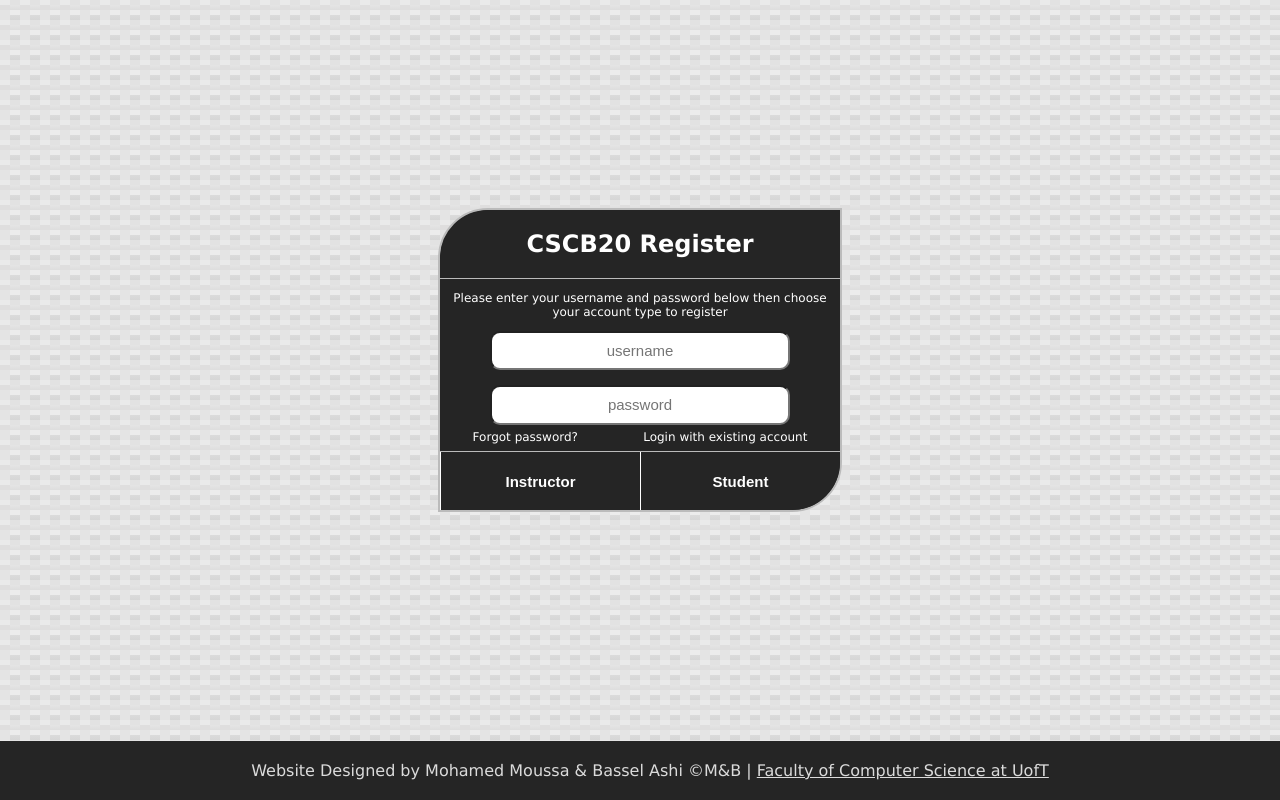
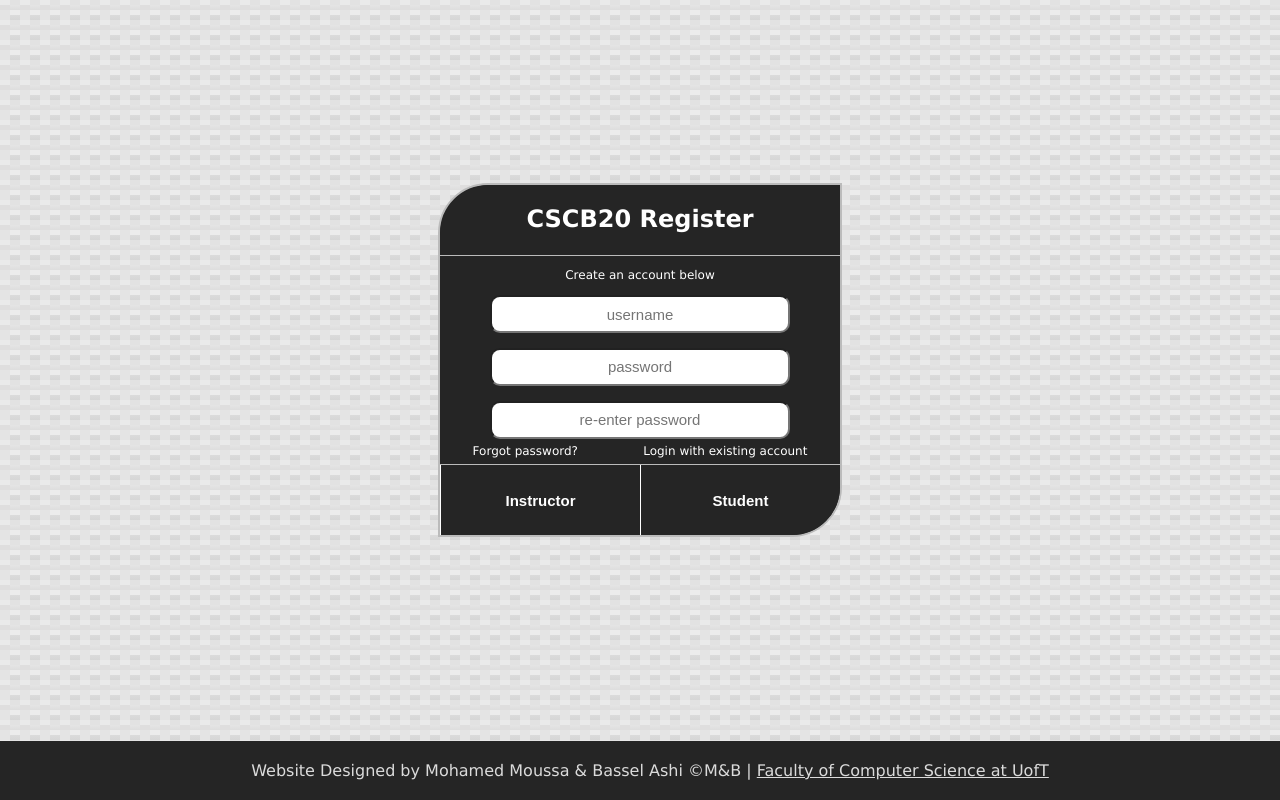
Before and after one commit to BasselAshi/CourseCMS, a Flask app: page /register in a window 1280 px wide. Run offline with Flask 2, Linux system fonts and the light colour scheme.

Commit message:
Finished registration validation

```diff
--- a/static/js/login.js
+++ b/static/js/login.js
@@ -1,16 +1,19 @@
 function validateInput() {
 	var username = document.forms['formLogin']['username'].value;
 	var password = document.forms['formLogin']['password'].value;
-	// console.log(password);
 	if (username == "") {
 		document.getElementById("noUsername").style.display = "block";
 		document.getElementById("loginMsg").style.display = "none";
 		document.getElementById("noPassword").style.display = "none";
+		document.getElementById("inputUsername").style.borderColor = "red";
+		document.getElementById("inputPassword").style.borderColor = "transparent";
 		return false;
 	} else if (password == "") {
 		document.getElementById("noPassword").style.display = "block";
 		document.getElementById("loginMsg").style.display = "none";
 		document.getElementById("noUsername").style.display = "none";
+		document.getElementById("inputUsername").style.borderColor = "transparent";
+		document.getElementById("inputPassword").style.borderColor = "red";
 		return false;
 	}
 }
--- a/static/styles/register.css
+++ b/static/styles/register.css
@@ -8,7 +8,7 @@
 	left: 50%;
 	position: absolute;
 	width: 400px;
-	height: 300px;
+	height: 350px;
 	transform: translate(-50%, -50%);
 	background-color: #252525;
 	border-radius: 50px 0 50px 0;
@@ -64,19 +64,19 @@
 	box-shadow: 0 0 5px lightblue;
 }
 
-.username {
+.other {
 	margin: 0 50px 15px 50px;
 }
 
-.username:focus {
+.other:focus {
 	margin: 0 30px 15px 30px;
 }
 
-.password {
+.repassword {
 	margin: 0 50px 0 50px;
 }
 
-.password:focus {
+.repassword:focus {
 	margin: 0 30px 0 30px;
 }
 
--- a/templates/login.html
+++ b/templates/login.html
@@ -21,9 +21,9 @@
 				{% else %}
 				<p id="loginMsg">Please enter your username and password below</p>
 				{% endif %}
-				<input class="input username" name="username" placeholder="username" type="text"
+				<input class="input username" id="inputUsername" name="username" placeholder="username" type="text"
 					onkeypress="return keyValidation(event)">
-				<input class="input password" name="password" placeholder="password" type="password">
+				<input class="input password" id="inputPassword" name="password" placeholder="password" type="password">
 				<div class="links">
 					<a class="link" href="mailto:bretscher@utsc.utoronto.ca">Forgot password?</a>
 					<a class="link" href="register">Register an account</a>
--- a/templates/register.html
+++ b/templates/register.html
@@ -8,19 +8,26 @@
 </head>
 
 <body>
-	<form action="{{ url_for('register_validation') }}" method="POST">
+	<form name="formRegister" action="{{ url_for('register_validation') }}" onsubmit="return validateInput()"
+		method="POST">
 		<div class="container">
 			<div class="title">
 				<h2>CSCB20 Register</h2>
 			</div>
 			<div class="inputs">
+				<p id="noUsername" style="color:red; display: none">Please enter a username!</p>
+				<p id="noPassword" style="color:red; display: none">Please enter a password!</p>
+				<p id="wrongUsernamePassword" style="color:red; display: none">Your passwords do not match!</p>
 				{% if invalid == True%}
-				<p style="color:red">Username already exists/Make sure fields are not empty.<br>Please try again.</p>
+				<p id="loginMsg" style="color:red">Username already exists!</p>
 				{% else %}
-				<p>Please enter your username and password below then choose your account type to register</p>
+				<p id="loginMsg">Create an account below</p>
 				{% endif %}
-				<input class="input username" name="username" placeholder="username" type="text">
-				<input class="input password" name="password" placeholder="password" type="password">
+				<input class="input other" id="inputUsername" name="username" placeholder="username" type="text"
+					onkeypress="return keyValidation(event)">
+				<input class="input other" id="inputPassword" name="password" placeholder="password" type="password">
+				<input class="input repassword" id="inputRePassword" name="repassword" placeholder="re-enter password"
+					type="password">
 				<div class="links">
 					<a class="link" href="mailto:bretscher@utsc.utoronto.ca">Forgot password?</a>
 					<a class="link" href="login">Login with existing account</a>
@@ -40,5 +47,6 @@
 			UofT</a>
 	</div>
 
-	<script> </script>
+	<script src="{{ url_for('static',filename='js/main.js') }}"></script>
+	<script src="{{ url_for('static',filename='js/register.js') }}"></script>
 </body>
```
Also changed, not shown: app.py (+11 -2 lines), static/js/register.js (added, +33 -0 lines), database.db.
